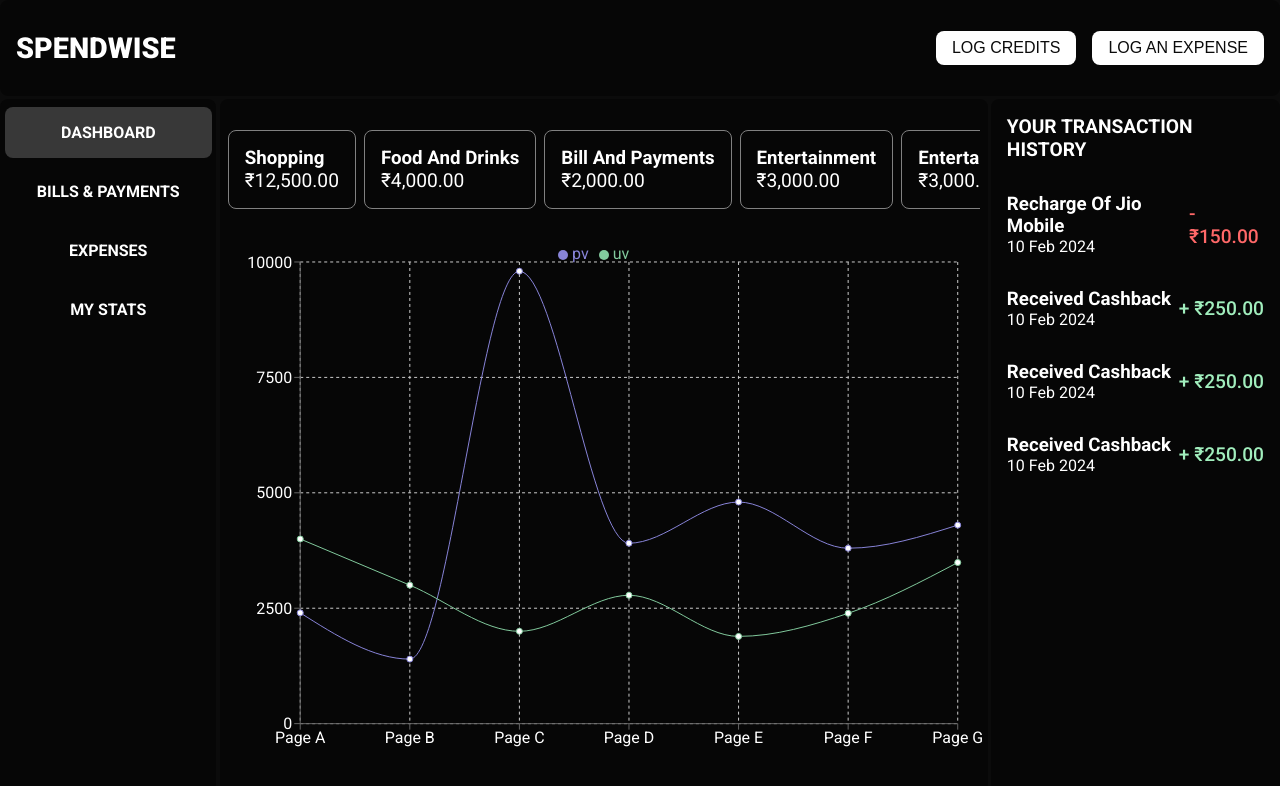
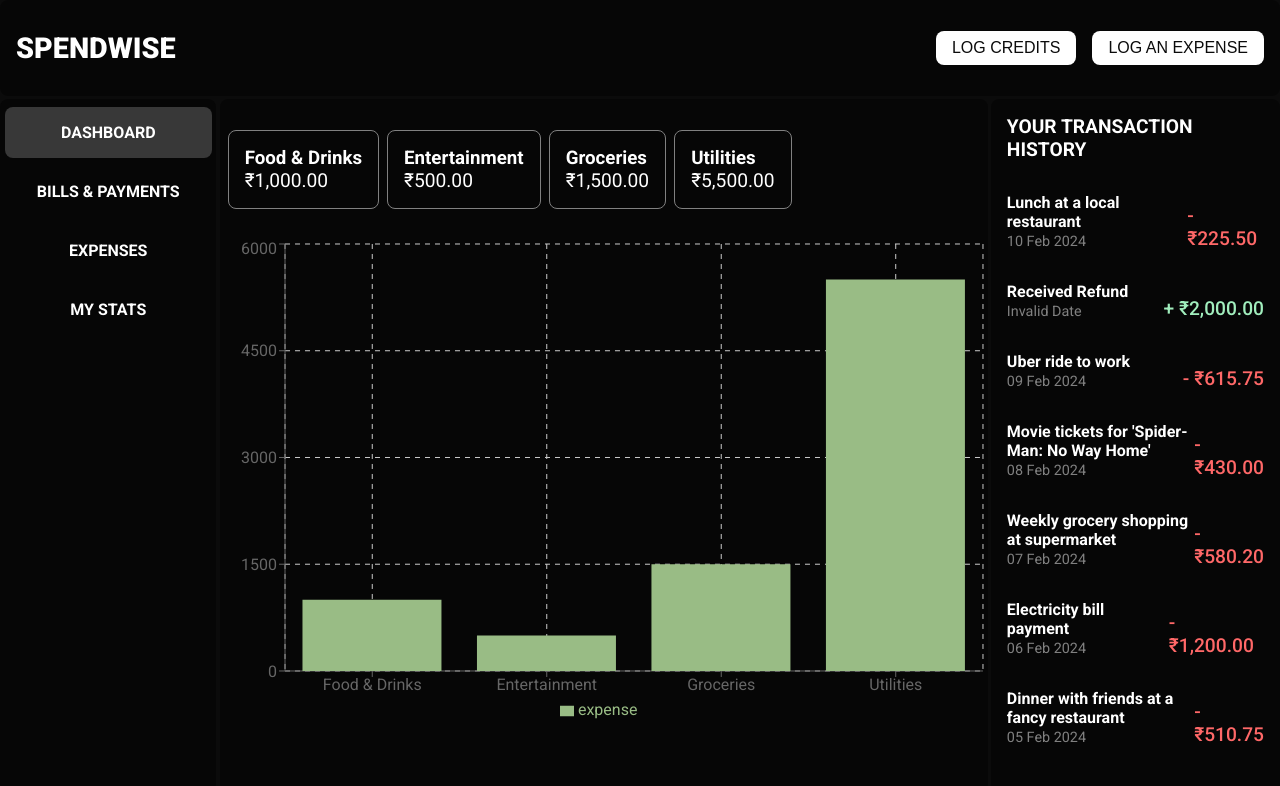
Before and after one commit to nitin-io/SpendWise, a React (Create React App) app: page / in a window 1280 px wide. Shown: the top 786 px of the page. Built offline with nearby package versions, Linux system fonts and the light colour scheme.

Commit message:
Add data through redux in application

```diff
--- a/src/App.js
+++ b/src/App.js
@@ -4,16 +4,20 @@ import Expenses from "./pages/Expenses";
 import Home from "./pages/Home";
 import { Routes, Route } from "react-router-dom";
 import Stats from "./pages/Stats";
+import store from "./store";
+import { Provider } from "react-redux";
 
 function App() {
   return (
     <div className="App">
+      <Provider store={store}>
         <Routes>
           <Route path="/" element={<Home />} />
           <Route path="/bills-and-payments" element={<BillsAndPayments />} />
           <Route path="/expenses" element={<Expenses />} />
           <Route path="/stats" element={<Stats />} />
         </Routes>
+      </Provider>
     </div>
   );
 }
--- a/src/Layout/index.jsx
+++ b/src/Layout/index.jsx
@@ -4,8 +4,11 @@ import "./layout.css";
 import Sidebar from "../components/Sidebar";
 import NavigationBtn from "../components/NavigationBtn";
 import TransactionCard from "../components/TransactionCard";
+import { useSelector } from "react-redux";
 
 const Layout = ({ children }) => {
+  const { transactions } = useSelector((state) => state.expense);
+
   return (
     <div className="layout">
       <Navbar />
@@ -18,30 +21,16 @@ const Layout = ({ children }) => {
       {children}
       <Sidebar side="right">
         <h2>YOUR TRANSACTION HISTORY</h2>
-        <TransactionCard
-          title="Recharge Of Jio Mobile"
-          amount={150}
-          timestamp={Date.now()}
-          credited={false}
-        />
-        <TransactionCard
-          title="Received Cashback"
-          amount={250}
-          timestamp={Date.now()}
-          credited={true}
-        />
-        <TransactionCard
-          title="Received Cashback"
-          amount={250}
-          timestamp={Date.now()}
-          credited={true}
-        />
-        <TransactionCard
-          title="Received Cashback"
-          amount={250}
-          timestamp={Date.now()}
-          credited={true}
-        />
+        {transactions.map(
+          ({ id, description, amount, date, transactionType }) => (
+            <TransactionCard
+              title={description}
+              amount={amount}
+              timestamp={date}
+              type={transactionType}
+            />
+          )
+        )}
       </Sidebar>
     </div>
   );
--- a/src/components/ExpenseCardsDiv/index.jsx
+++ b/src/components/ExpenseCardsDiv/index.jsx
@@ -1,16 +1,16 @@
 import React from "react";
 import ExpenseCategoryCard from "../ExpenseCategoryCard";
+import { useSelector } from "react-redux";
 
 const ExpenseCardsDiv = () => {
+  const { categories } = useSelector((state) => state.expense);
   return (
     <div className="expense-cards">
-      <ExpenseCategoryCard title="Shopping" totalExpense={12500} />
-      <ExpenseCategoryCard title="Food And Drinks" totalExpense={4000} />
-      <ExpenseCategoryCard title="Bill And Payments" totalExpense={2000} />
-      <ExpenseCategoryCard title="Entertainment" totalExpense={3000} />
-      <ExpenseCategoryCard title="Entertainment" totalExpense={3000} />
-      <ExpenseCategoryCard title="Entertainment" totalExpense={3000} />
-      <ExpenseCategoryCard title="Entertainment" totalExpense={3000} />
+      {categories
+        .filter(({ expense }) => expense !== 0)
+        .map((cat) => (
+          <ExpenseCategoryCard title={cat.name} totalExpense={cat.expense} />
+        ))}
     </div>
   );
 };
--- a/src/components/TransactionCard/index.jsx
+++ b/src/components/TransactionCard/index.jsx
@@ -1,6 +1,6 @@
 import "./transactionCard.css";
 
-const TransactionCard = ({ title, timestamp, amount, credited }) => {
+const TransactionCard = ({ title, timestamp, amount, type }) => {
   const dateTimeStr = new Date(timestamp);
   const dateStr = dateTimeStr.toLocaleDateString("en-IN", {
     day: "2-digit",
@@ -13,7 +13,7 @@ const TransactionCard = ({ title, timestamp, amount, credited }) => {
   });
 
   const amountColor = {
-    color: credited ? "#A1EEBD" : "#FF6868",
+    color: type === "credit" ? "#A1EEBD" : "#FF6868",
   };
 
   return (
@@ -23,7 +23,7 @@ const TransactionCard = ({ title, timestamp, amount, credited }) => {
         <span className="date-time">{dateStr}</span>
       </div>
       <span className="amount" style={amountColor}>
-        {credited ? "+" : "-"} {indianRupee.format(amount)}
+        {type === "credit" ? "+" : "-"} {indianRupee.format(amount)}
       </span>
     </div>
   );
--- a/src/components/TransactionCard/transactionCard.css
+++ b/src/components/TransactionCard/transactionCard.css
@@ -9,3 +9,20 @@
   font-size: 1.2rem;
   font-weight: 500;
 }
+
+.transaction-card > div {
+  align-self: flex-start;
+}
+
+.transaction-card > div > h3 {
+  font-size: 1rem;
+}
+
+.transaction-card > div > .date-time {
+  font-size: 0.9rem;
+  color: grey;
+}
+
+.transaction-card > .amount {
+  align-self: flex-end;
+}
--- a/src/index.js
+++ b/src/index.js
@@ -4,17 +4,13 @@ import "./index.css";
 import App from "./App";
 import reportWebVitals from "./reportWebVitals";
 import { BrowserRouter as Router } from "react-router-dom";
-import store from "./store";
-import { Provider } from "react-redux";
 
 const root = ReactDOM.createRoot(document.getElementById("root"));
 root.render(
   <React.StrictMode>
-    <Provider store={store}>
-      <Router>
-        <App />
-      </Router>
-    </Provider>
+    <Router>
+      <App />
+    </Router>
   </React.StrictMode>
 );
 
--- a/src/pages/BillsAndPayments/index.jsx
+++ b/src/pages/BillsAndPayments/index.jsx
@@ -1,14 +1,22 @@
 import React from "react";
 import Layout from "../../Layout";
-import expenses from "../../expense-data";
 import TransactionCard from "../../components/TransactionCard";
+import { useSelector } from "react-redux";
 
 const BillsAndPayments = () => {
+  const { transactions } = useSelector((state) => state.expense);
+  console.log(transactions);
+
   return (
     <Layout>
-      <div className="payment-records">
+      <div className="payment-records" style={{ backgroundColor: "#0b0b0b" }}>
         <h2>Your Bills And Payments</h2>
-        {expenses.map(({ id, date, amount, description }) => (
+        {transactions
+          .filter(
+            ({ transactionType, category }) =>
+              transactionType !== "credit" && category === "Utilities"
+          )
+          .map(({ id, date, amount, description }) => (
             <TransactionCard
               key={id}
               title={description}
--- a/src/pages/Home/index.jsx
+++ b/src/pages/Home/index.jsx
@@ -2,89 +2,34 @@ import "./home.css";
 import Layout from "../../Layout";
 import MainContainer from "../../components/MainContainer";
 import {
-  LineChart,
+  BarChart,
   CartesianGrid,
   XAxis,
   YAxis,
   Tooltip,
   Legend,
-  Line,
+  Bar,
   ResponsiveContainer,
 } from "recharts";
 import ExpenseCardsDiv from "../../components/ExpenseCardsDiv";
-
-const data = [
-  {
-    name: "Page A",
-    uv: 4000,
-    pv: 2400,
-    amt: 2400,
-  },
-  {
-    name: "Page B",
-    uv: 3000,
-    pv: 1398,
-    amt: 2210,
-  },
-  {
-    name: "Page C",
-    uv: 2000,
-    pv: 9800,
-    amt: 2290,
-  },
-  {
-    name: "Page D",
-    uv: 2780,
-    pv: 3908,
-    amt: 2000,
-  },
-  {
-    name: "Page E",
-    uv: 1890,
-    pv: 4800,
-    amt: 2181,
-  },
-  {
-    name: "Page F",
-    uv: 2390,
-    pv: 3800,
-    amt: 2500,
-  },
-  {
-    name: "Page G",
-    uv: 3490,
-    pv: 4300,
-    amt: 2100,
-  },
-];
+import { useSelector } from "react-redux";
 
 const Home = () => {
+  const { categories } = useSelector((state) => state.expense);
+
   return (
     <Layout>
       <MainContainer>
         <ExpenseCardsDiv />
-        <ResponsiveContainer height="75%">
-          <LineChart
-            width={730}
-            height={250}
-            data={data}
-            margin={{ top: 5, right: 30, left: 20, bottom: 5 }}
-          >
-            <CartesianGrid strokeDasharray="3 3" />
-            <XAxis dataKey="name" tick={{ fill: "white" }} />
-            <YAxis tick={{ fill: "white" }} />
-            <Tooltip contentStyle={{ color: "white" }} />
-            <Legend
-              iconType="circle"
-              iconSize={10}
-              layout="horizontal"
-              verticalAlign="top"
-              align="center"
-              wrapperStyle={{ color: "white" }}
-            />
-            <Line type="monotone" dataKey="pv" stroke="#8884d8" />
-            <Line type="monotone" dataKey="uv" stroke="#82ca9d" />
-          </LineChart>
+        <ResponsiveContainer height="70%">
+          <BarChart data={categories.filter(({ expense }) => expense !== 0)}>
+            <CartesianGrid strokeDasharray="5 5" />
+            <XAxis dataKey="name" />
+            <YAxis />
+            <Tooltip />
+            <Legend />
+            <Bar dataKey="expense" fill="#99BC85" />
+          </BarChart>
         </ResponsiveContainer>
       </MainContainer>
     </Layout>
--- a/src/store/index.js
+++ b/src/store/index.js
@@ -1,4 +1,6 @@
-import { createStore } from "redux";
+import { legacy_createStore } from "redux";
 import rootReducer from "./reducers";
 
-export default createStore(rootReducer);
+const store = legacy_createStore(rootReducer);
+
+export default store;
--- a/src/store/reducers/expenseReducer.js
+++ b/src/store/reducers/expenseReducer.js
@@ -1,20 +1,28 @@
 const initState = {
-  expenseCategories: [
-    "Food",
-    "Transportation",
-    "Entertainment",
-    "Groceries",
-    "Utilities",
-    "Healthcare",
-    "Shopping",
+  categories: [
+    { name: "Food & Drinks", expense: 1000, color: "#FF6868" },
+    { name: "Transport", expense: 0, color: "#99BC85" },
+    { name: "Entertainment", expense: 500, color: "#FFBB64" },
+    { name: "Groceries", expense: 1500, color: "#80BCBD" },
+    { name: "Utilities", expense: 5500, color: "#D0A2F7" },
+    { name: "Healthcare", expense: 0, color: "#00A9FF" },
+    { name: "Shopping", expense: 0, color: "#F875AA" },
+    { name: "Other", expense: 0, color: "#FFF6F6" },
   ],
-  expenseHistory: [
+  transactions: [
     {
       id: 1,
       date: "2024-02-10",
       category: "Food",
       description: "Lunch at a local restaurant",
       amount: 225.5,
+      transactionType: "debit",
+    },
+    {
+      id: 235,
+      amount: 2000,
+      description: "Received Refund",
+      transactionType: "credit",
     },
     {
       id: 2,
@@ -22,6 +30,7 @@ const initState = {
       category: "Transportation",
       description: "Uber ride to work",
       amount: 615.75,
+      transactionType: "debit",
     },
     {
       id: 3,
@@ -29,6 +38,7 @@ const initState = {
       category: "Entertainment",
       description: "Movie tickets for 'Spider-Man: No Way Home'",
       amount: 430,
+      transactionType: "debit",
     },
     {
       id: 4,
@@ -36,6 +46,7 @@ const initState = {
       category: "Groceries",
       description: "Weekly grocery shopping at supermarket",
       amount: 580.2,
+      transactionType: "debit",
     },
     {
       id: 5,
@@ -43,6 +54,7 @@ const initState = {
       category: "Utilities",
       description: "Electricity bill payment",
       amount: 1200,
+      transactionType: "debit",
     },
     {
       id: 6,
@@ -50,11 +62,22 @@ const initState = {
       category: "Dining Out",
       description: "Dinner with friends at a fancy restaurant",
       amount: 510.75,
+      transactionType: "debit",
     },
   ],
 };
 
 const expenseReducer = (state = initState, action) => {
+  switch (action.type) {
+    case "LOG_TRANSACTION":
+      return {
+        ...state,
+        transactions: [...state.transactions, { ...action.transaction }],
+      };
+
+    default:
+      break;
+  }
   return state;
 };
 
```
Also changed, not shown: src/store/actions/expenseActions.js (+4 -5 lines). Lines whose indentation alone changed are shown as unchanged.
